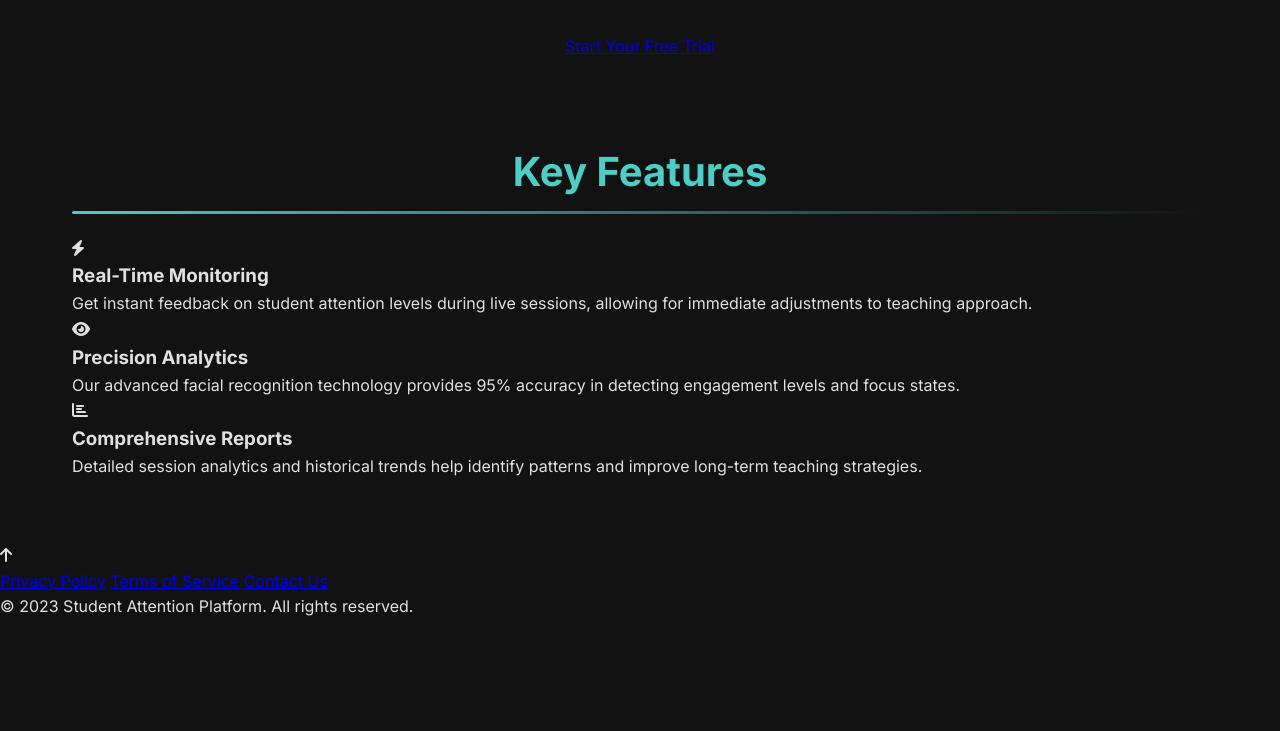
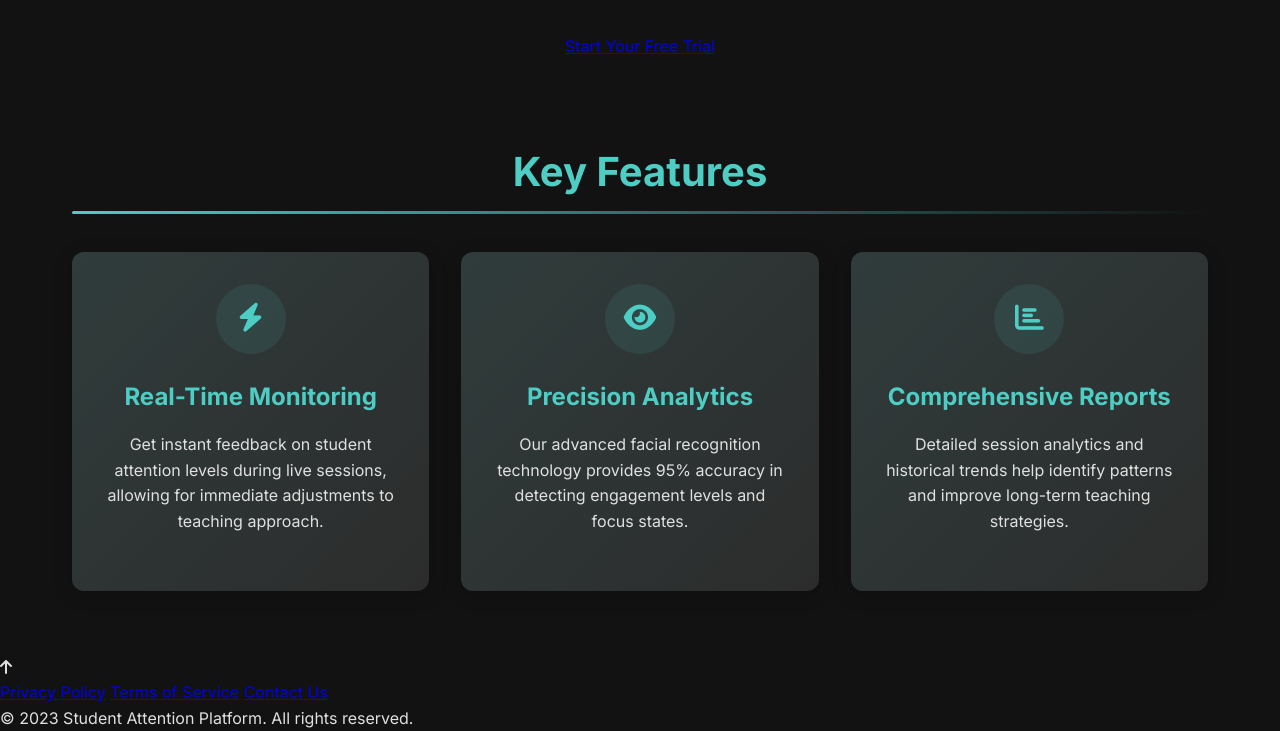
Before and after one commit to SEPAD-Project/WebApplication, a Flask app: page / in a window 1280 px wide. Shown: the part 1124-1855 px from the top of the page. Before the commit the page ends 1740 px from the top, so only its background shows below. Run offline with Flask 3, Linux system fonts and the light colour scheme.

Commit message:
feature card styles created

```diff
--- a/app/static/css/home.css
+++ b/app/static/css/home.css
@@ -229,3 +229,92 @@ body {
   margin-left: auto;
   margin-right: auto;
 }
+
+
+.features-section {
+  margin-top: 4rem;
+}
+
+.features-grid {
+  display: grid;
+  grid-template-columns: repeat(auto-fit, minmax(300px, 1fr));
+  gap: 2rem;
+  margin-top: 3rem;
+}
+
+.feature-card {
+  background: var(--medium-gray);
+  border-radius: 12px;
+  padding: 2rem;
+  text-align: center;
+  position: relative;
+  overflow: hidden;
+  transition: var(--transition);
+  box-shadow: var(--shadow);
+  z-index: 1;
+}
+
+.feature-card:hover {
+  transform: translateY(-10px);
+  box-shadow: 0 15px 30px rgba(0, 0, 0, 0.3);
+}
+
+.feature-card::before {
+  content: '';
+  position: absolute;
+  top: 0;
+  left: 0;
+  width: 100%;
+  height: 100%;
+  background: linear-gradient(135deg, rgba(78, 205, 196, 0.1), transparent);
+  z-index: -1;
+}
+
+.card-icon {
+  width: 70px;
+  height: 70px;
+  background: rgba(78, 205, 196, 0.1);
+  border-radius: 50%;
+  display: flex;
+  align-items: center;
+  justify-content: center;
+  margin: 0 auto 1.5rem;
+  font-size: 1.8rem;
+  color: var(--primary-color);
+  transition: var(--transition);
+}
+
+.feature-card:hover .card-icon {
+  background: var(--primary-color);
+  color: var(--dark-bg);
+  transform: rotateY(180deg);
+}
+
+.card-title {
+  color: var(--primary-color);
+  font-size: 1.5rem;
+  margin-bottom: 1rem;
+}
+
+.card-text {
+  color: var(--light-gray);
+  font-size: 1rem;
+  line-height: 1.6;
+  margin-bottom: 1.5rem;
+}
+
+.card-wave {
+  position: absolute;
+  bottom: 0;
+  left: 0;
+  width: 100%;
+  height: 5px;
+  background: linear-gradient(90deg, var(--primary-color), var(--secondary-color));
+  transform: scaleX(0);
+  transform-origin: left;
+  transition: transform 0.5s ease-in-out;
+}
+
+.feature-card:hover .card-wave {
+  transform: scaleX(1);
+}
```
